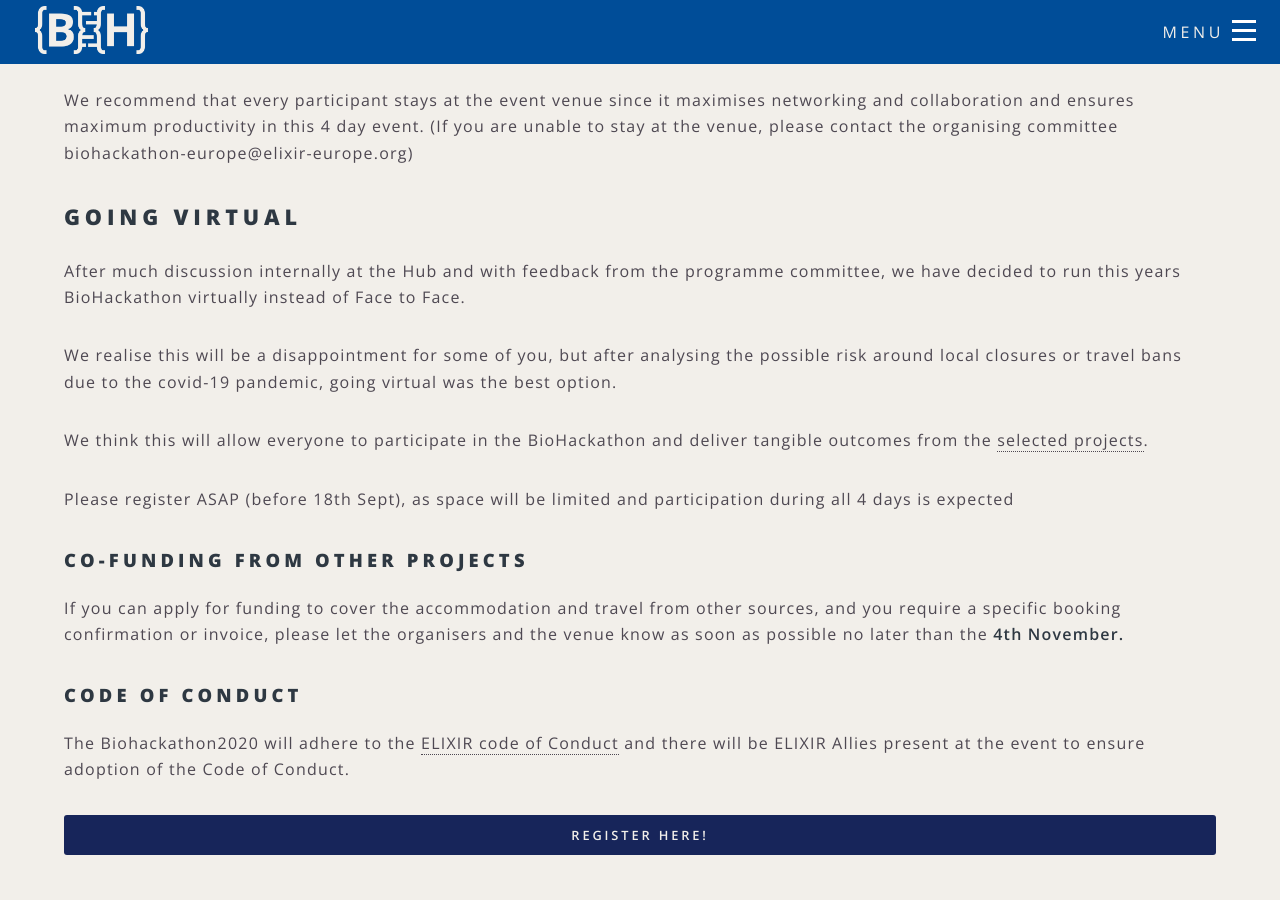
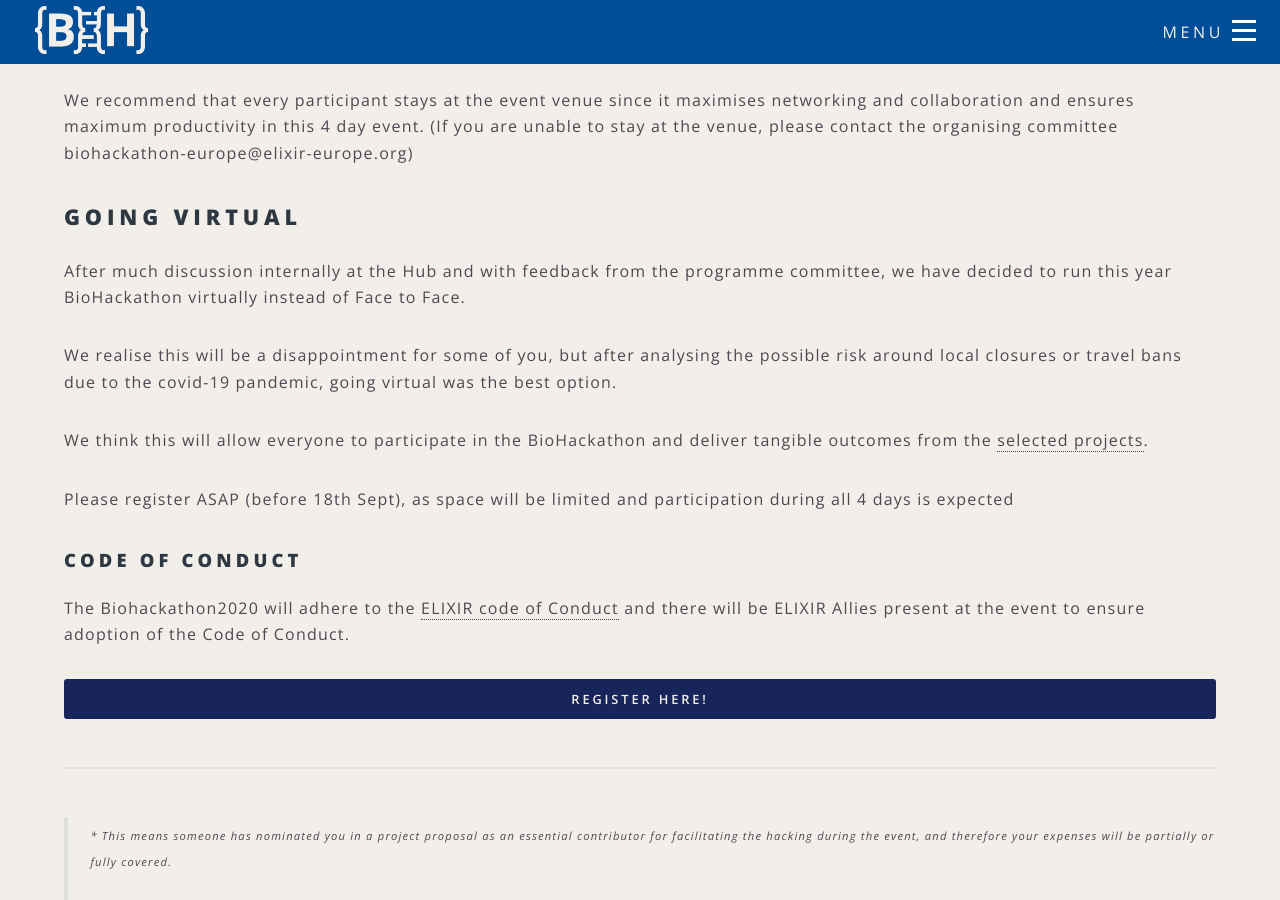
Before and after one commit to elixir-europe/biohackathon-europe-2020, a Jekyll site: the page built from registration.html, in a window 1280 px wide and 900 px high, scrolled down 590 px. Built offline with Jekyll 4.4.1, drawn with Linux system fonts in a browser that asks for light colours; nearby versions of some CDN libraries.

Commit message:
Removing 'Barcelona' from title, and typo on Going Virtual seccion'

```diff
--- a/index.html
+++ b/index.html
@@ -57,7 +57,7 @@ layout: landing
 	<div class="inner">
 		<header class="major">
 			<h2>Going virtual</h2>
-			<p>After much discussion internally at the Hub and with feedback from the programme committee, we have decided to run this years  BioHackathon virtually instead of Face to Face.</p>
+			<p>After much discussion internally at the Hub and with feedback from the programme committee, we have decided to run this year BioHackathon virtually instead of Face to Face.</p>
 			<p>We realise this will be a disappointment for some of you, but after analysing the possible risk around local closures or travel bans due to the covid-19 pandemic, going virtual was the best option.</p>
 			<p>We think this will allow everyone to participate in the BioHackathon and deliver tangible outcomes from the <a href="{{ site.baseurl }}/projects.html">selected projects</a>.</p>
 			<p>Please register ASAP (before 18th Sept),  as space will be limited and participation during all 4 days is expected</p>
--- a/registration.html
+++ b/registration.html
@@ -17,13 +17,10 @@ title: Registration
             (If you are unable to stay at the venue, please contact the organising committee biohackathon-europe@elixir-europe.org)</p>
 
         <h2>Going virtual</h2>
-        <p>After much discussion internally at the Hub and with feedback from the programme committee, we have decided to run this years  BioHackathon virtually instead of Face to Face.</p>
+        <p>After much discussion internally at the Hub and with feedback from the programme committee, we have decided to run this year BioHackathon virtually instead of Face to Face.</p>
         <p>We realise this will be a disappointment for some of you, but after analysing the possible risk around local closures or travel bans due to the covid-19 pandemic, going virtual was the best option.</p>
         <p>We think this will allow everyone to participate in the BioHackathon and deliver tangible outcomes from the <a href="{{ site.baseurl }}/projects.html">selected projects</a>.</p>
         <p>Please register ASAP (before 18th Sept),  as space will be limited and participation during all 4 days is expected</p>
-
-        <h3>Co-funding from other projects</h3>
-        <p>If you can apply for funding to cover the accommodation and travel from other sources,  and you require a specific booking confirmation or invoice, please let the organisers and the venue know as soon as possible no later than the <strong>4th November.</strong></p>
 
         <h3>Code of Conduct</h3>
         <p>The Biohackathon2020 will adhere to the <a href="https://elixir-europe.org/events/code-of-conduct">ELIXIR code of Conduct</a> and there will be ELIXIR Allies present at the event to ensure adoption of the Code of Conduct.</p>
```
Also changed, not shown: other parts of index.html (+1 -1 lines).
